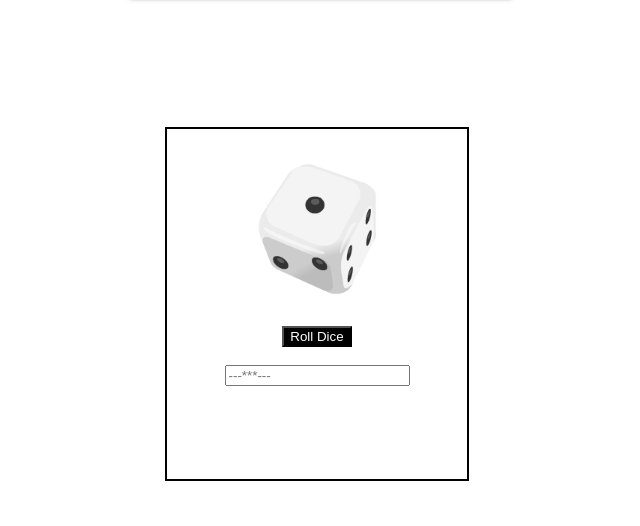
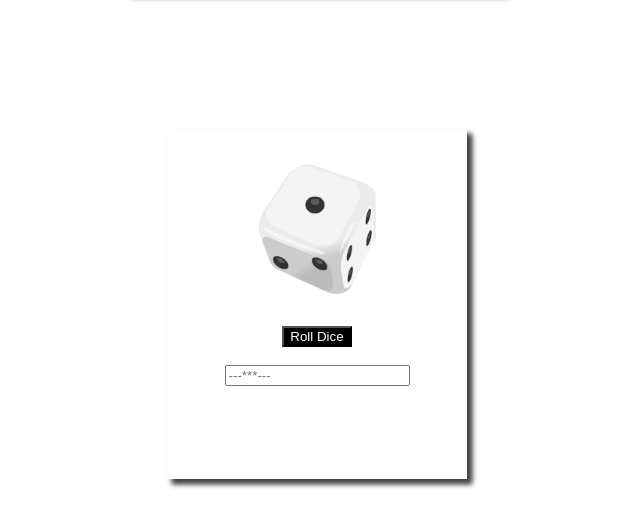
Before and after one commit to rakshasubramanya08/Dice_Roll, a plain HTML site: page index.html in a window 1280 px wide. Shown: the part 116-642 px from the top of the page, without its empty margins (323-963 px from the left). Drawn offline with Linux system fonts and the light colour scheme.

Commit message:
Modified some changes in body tag.

```diff
--- a/style.css
+++ b/style.css
@@ -11,7 +11,8 @@
 }
 
 .body{
-    border: 2px solid black;
+    box-shadow: 5px 5px 5px rgb(1,1,1,0.5),
+    5px 5px 5px rgb(1,1,1,0.5);
     position: absolute;
     top: 50%;
     left: 50%;
@@ -31,6 +32,6 @@
 
 #btnCl:hover{
     cursor: pointer;
-    background-color: rgb(175, 218, 240);
+    background-color: whitesmoke;
     color:rgb(13, 13, 14)
 }
```
